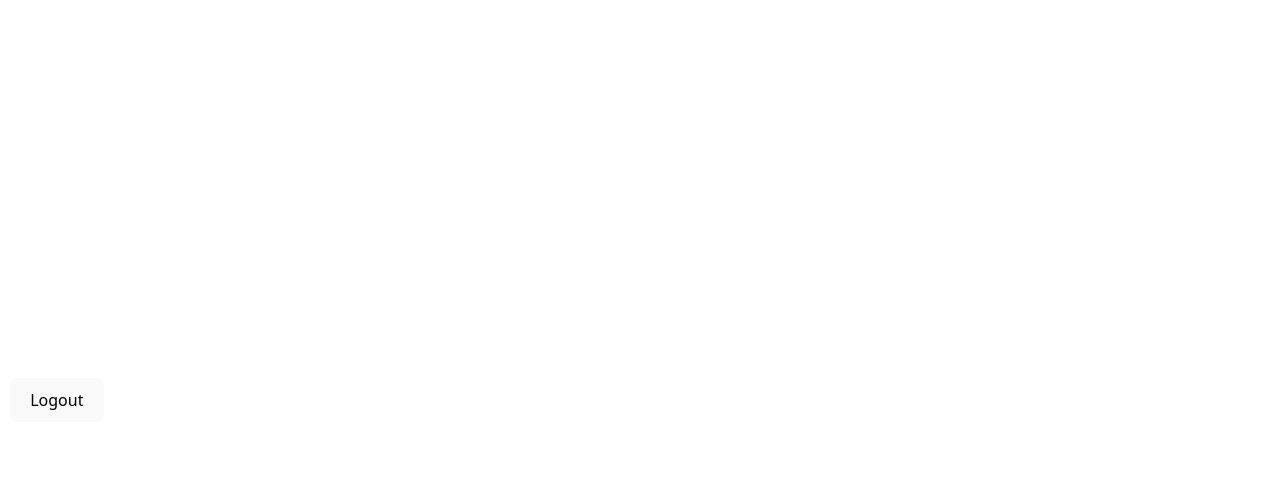
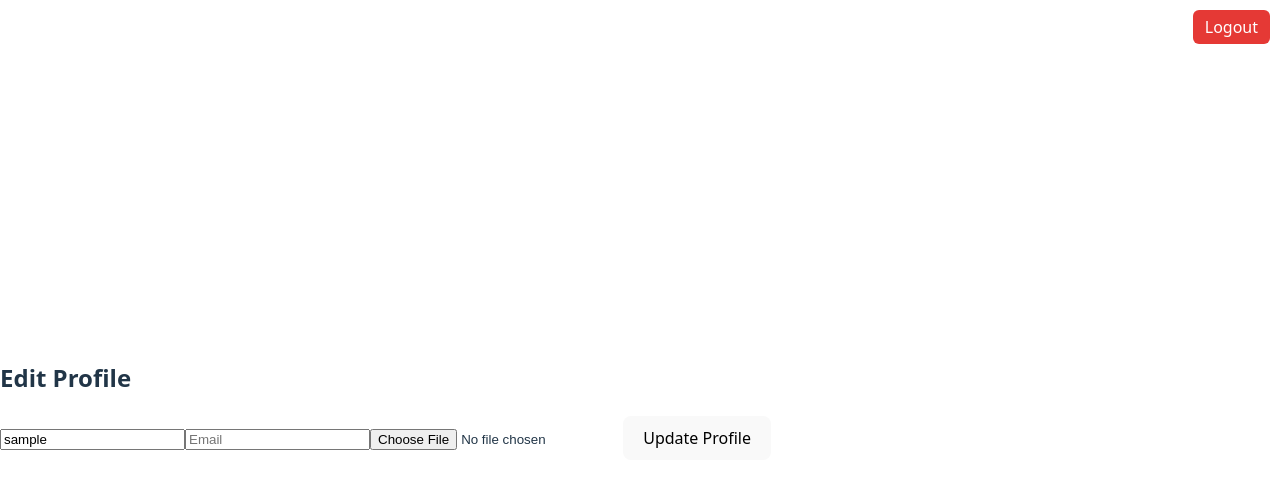
Before and after one commit to wayside-jr/Demo-dating-app, a React (Vite) app in the folder dating-app/: page /edit-profile in a window 1280 px wide. Before the commit this address had no page. Shown: the top 488 px of the page. Built offline with nearby package versions, Linux system fonts and the light colour scheme; no server answers; sample sign-in values are in the browser's storage.

Commit message:
edit profile

```diff
--- a/dating-app/src/App.jsx
+++ b/dating-app/src/App.jsx
@@ -1,29 +1,55 @@
-// src/App.jsx
-import React from "react";                 // ✅ add this
-import { useState } from "react";
+import React, { useState, useEffect } from "react";
 import { BrowserRouter as Router, Routes, Route, Navigate } from "react-router-dom";
 import Users from "./pages/Users";
 import Chat from "./pages/Chat";
-import AuthPage from "./pages/AuthPage"; // ✅ our combined page
+import AuthPage from "./pages/AuthPage";
+import EditProfile from "./pages/EditProfile";
 
 function App() {
   const [token, setToken] = useState(localStorage.getItem("token") || "");
+  const [currentUser, setCurrentUser] = useState({
+    username: localStorage.getItem("username") || "",
+    email: localStorage.getItem("email") || "",
+    photo: localStorage.getItem("photo") || "",
+  });
 
-  const handleLogin = (newToken) => {
+  // Keep localStorage in sync
+  useEffect(() => {
+    localStorage.setItem("username", currentUser.username);
+    localStorage.setItem("email", currentUser.email);
+    localStorage.setItem("photo", currentUser.photo || "");
+  }, [currentUser]);
+
+  const handleLogin = (newToken, userData) => {
     setToken(newToken);
     localStorage.setItem("token", newToken);
+    setCurrentUser(userData);
   };
 
   const handleLogout = () => {
     setToken("");
-    localStorage.removeItem("token");
+    localStorage.clear();
+    setCurrentUser({ username: "", email: "", photo: "" });
   };
 
   return (
     <Router>
       <div>
         {token && (
-          <button onClick={handleLogout} style={{ margin: "10px" }}>
+          <button
+            onClick={handleLogout}
+            style={{
+              position: "absolute",
+              top: 10,
+              right: 10,
+              padding: "6px 12px",
+              background: "#e53935",
+              color: "#fff",
+              border: "none",
+              borderRadius: "6px",
+              cursor: "pointer",
+            }}
+          >
             Logout
           </button>
         )}
@@ -35,17 +61,23 @@ function App() {
           />
           <Route
             path="/auth"
-            element={
-              token ? <Navigate to="/users" /> : <AuthPage onLogin={handleLogin} />
-            }
+            element={token ? <Navigate to="/users" /> : <AuthPage onLogin={handleLogin} />}
           />
           <Route
             path="/users"
-            element={token ? <Users token={token} /> : <Navigate to="/auth" />}
+            element={token ? (
+              <Users token={token} currentUser={currentUser} setCurrentUser={setCurrentUser} />
+            ) : <Navigate to="/auth" />}
           />
           <Route
             path="/chat/:id"
             element={token ? <Chat token={token} /> : <Navigate to="/auth" />}
+          />
+          <Route
+            path="/edit-profile"
+            element={token ? (
+              <EditProfile token={token} currentUser={currentUser} setCurrentUser={setCurrentUser} />
+            ) : <Navigate to="/auth" />}
           />
         </Routes>
       </div>
--- /dev/null
+++ b/dating-app/src/pages/EditProfile.jsx
@@ -0,0 +1,81 @@
+import { useState, useEffect } from "react";
+import { useNavigate } from "react-router-dom";
+import axios from "axios";
+
+export default function EditProfile({ token, currentUser, setCurrentUser }) {
+  const [username, setUsername] = useState(currentUser.username);
+  const [email, setEmail] = useState(currentUser.email);
+  const [photo, setPhoto] = useState(null);
+  const [msg, setMsg] = useState("");
+  const navigate = useNavigate();
+
+  useEffect(() => {
+    const fetchUser = async () => {
+      try {
+        const res = await axios.get("http://127.0.0.1:5000/users/me", {
+          headers: { Authorization: `Bearer ${token}` },
+        });
+        setUsername(res.data.username);
+        setEmail(res.data.email);
+        setPhoto(res.data.photo);
+      } catch (err) {
+        console.error(err);
+      }
+    };
+    fetchUser();
+  }, [token]);
+
+  const handleSubmit = async (e) => {
+    e.preventDefault();
+    try {
+      const formData = new FormData();
+      formData.append("username", username);
+      formData.append("email", email);
+      if (photo instanceof File) formData.append("photo", photo);
+
+      const res = await axios.put("http://127.0.0.1:5000/auth/edit", formData, {
+        headers: { Authorization: `Bearer ${token}` },
+      });
+
+      const updatedUser = res.data;
+
+      // Update parent state for side panel refresh
+      setCurrentUser(updatedUser);
+
+      setMsg("Profile updated successfully!");
+      setTimeout(() => navigate("/users"), 1000);
+    } catch (err) {
+      setMsg(err?.response?.data?.msg || "Update failed");
+    }
+  };
+
+  return (
+    <div>
+      <form onSubmit={handleSubmit} encType="multipart/form-data">
+        <h2>Edit Profile</h2>
+        {msg && <p>{msg}</p>}
+
+        <input
+          type="text"
+          value={username}
+          onChange={(e) => setUsername(e.target.value)}
+          placeholder="Username"
+          required
+        />
+        <input
+          type="email"
+          value={email}
+          onChange={(e) => setEmail(e.target.value)}
+          placeholder="Email"
+          required
+        />
+        <input
+          type="file"
+          accept="image/*"
+          onChange={(e) => setPhoto(e.target.files[0])}
+        />
+        <button type="submit">Update Profile</button>
+      </form>
+    </div>
+  );
+}
--- a/dating-app/src/pages/Users.jsx
+++ b/dating-app/src/pages/Users.jsx
@@ -2,25 +2,16 @@ import { useEffect, useState } from "react";
 import { useNavigate } from "react-router-dom";
 import "./Users.css";
 
-export default function Users({ token }) {
+export default function Users({ token, currentUser, setCurrentUser }) {
   const [users, setUsers] = useState([]);
   const [currentIndex, setCurrentIndex] = useState(0);
   const navigate = useNavigate();
-
-  // logged in user info from localStorage
-  const loggedUser = {
-    username: localStorage.getItem("username"),
-    email: localStorage.getItem("email"),
-    photo: localStorage.getItem("photo"), // NEW
-  };
 
   useEffect(() => {
     const fetchUsers = async () => {
       try {
         const res = await fetch("http://127.0.0.1:5000/users", {
-          headers: {
-            Authorization: `Bearer ${token}`,
-          },
+          headers: { Authorization: `Bearer ${token}` },
         });
         if (!res.ok) throw new Error("Failed to fetch users");
         const data = await res.json();
@@ -34,65 +25,56 @@ export default function Users({ token }) {
 
   const handleChat = (user) => {
     localStorage.setItem("chatWith", JSON.stringify(user));
-    navigate(`/chat/${user.id}`, {
-      state: { username: user.username },
-    });
+    navigate(`/chat/${user.id}`, { state: { username: user.username } });
   };
 
-  const handlePrev = () => {
-    setCurrentIndex((prev) => (prev > 0 ? prev - 1 : users.length - 1));
-  };
+  const handlePrev = () => setCurrentIndex(prev => (prev > 0 ? prev - 1 : users.length - 1));
+  const handleNext = () => setCurrentIndex(prev => (prev < users.length - 1 ? prev + 1 : 0));
 
-  const handleNext = () => {
-    setCurrentIndex((prev) => (prev < users.length - 1 ? prev + 1 : 0));
+  const handleEditProfile = () => {
+    navigate("/edit-profile"); // App.jsx ensures currentUser is passed
   };
 
   const handleLogout = () => {
-    localStorage.removeItem("token");
-    localStorage.removeItem("username");
-    localStorage.removeItem("email");
-    localStorage.removeItem("photo");
-    navigate("/login");
+    localStorage.clear();
+    navigate("/auth");
   };
 
   const mainUser = users[currentIndex];
 
   return (
     <div className="users-page">
-      {/* Side panel */}
       <aside className="users-sidepanel">
-        {loggedUser.photo ? (
+        {currentUser.photo ? (
           <img
-            src={`http://127.0.0.1:5000/uploads/${loggedUser.photo}`}
-            alt={loggedUser.username}
+            src={`http://127.0.0.1:5000/uploads/${currentUser.photo}`}
+            alt={currentUser.username}
             className="sidepanel-photo"
           />
         ) : (
           <div className="sidepanel-placeholder">No Photo</div>
         )}
-        <h3>{loggedUser.username}</h3>
-        <p>{loggedUser.email}</p>
+
+        <h3>{currentUser.username}</h3>
+        <p>{currentUser.email}</p>
+
+        <button onClick={handleEditProfile} className="edit-btn">Edit Profile</button>
 
       </aside>
 
-      {/* Main content */}
       <main className="users-main">
         {users.length === 0 ? (
           <p>No users available</p>
         ) : (
           <div className="user-card-wrapper">
-            <button className="arrow-btn left" onClick={handlePrev}>
-              &#8592;
-            </button>
+            <button className="arrow-btn left" onClick={handlePrev}>&#8592;</button>
 
             <div className="user-card-block">
               <div key={mainUser.id} className="user-card big">
                 <img
-                  src={
-                    mainUser.photo
-                      ? `http://127.0.0.1:5000/uploads/${mainUser.photo}`
-                      : `https://i.pravatar.cc/600?u=${mainUser.id}`
-                  }
+                  src={mainUser.photo
+                    ? `http://127.0.0.1:5000/uploads/${mainUser.photo}`
+                    : `https://i.pravatar.cc/600?u=${mainUser.id}`}
                   alt={mainUser.username}
                   className="user-photo big"
                 />
@@ -101,17 +83,10 @@ export default function Users({ token }) {
                   <p>{mainUser.email}</p>
                 </div>
               </div>
-              <button
-                onClick={() => handleChat(mainUser)}
-                className="chat-btn outside"
-              >
-                Chat
-              </button>
+              <button onClick={() => handleChat(mainUser)} className="chat-btn outside">Chat</button>
             </div>
 
-            <button className="arrow-btn right" onClick={handleNext}>
-              &#8594;
-            </button>
+            <button className="arrow-btn right" onClick={handleNext}>&#8594;</button>
           </div>
         )}
       </main>
```
Also changed, not shown: 3 other files (tests, documents, lock files or other folders).
